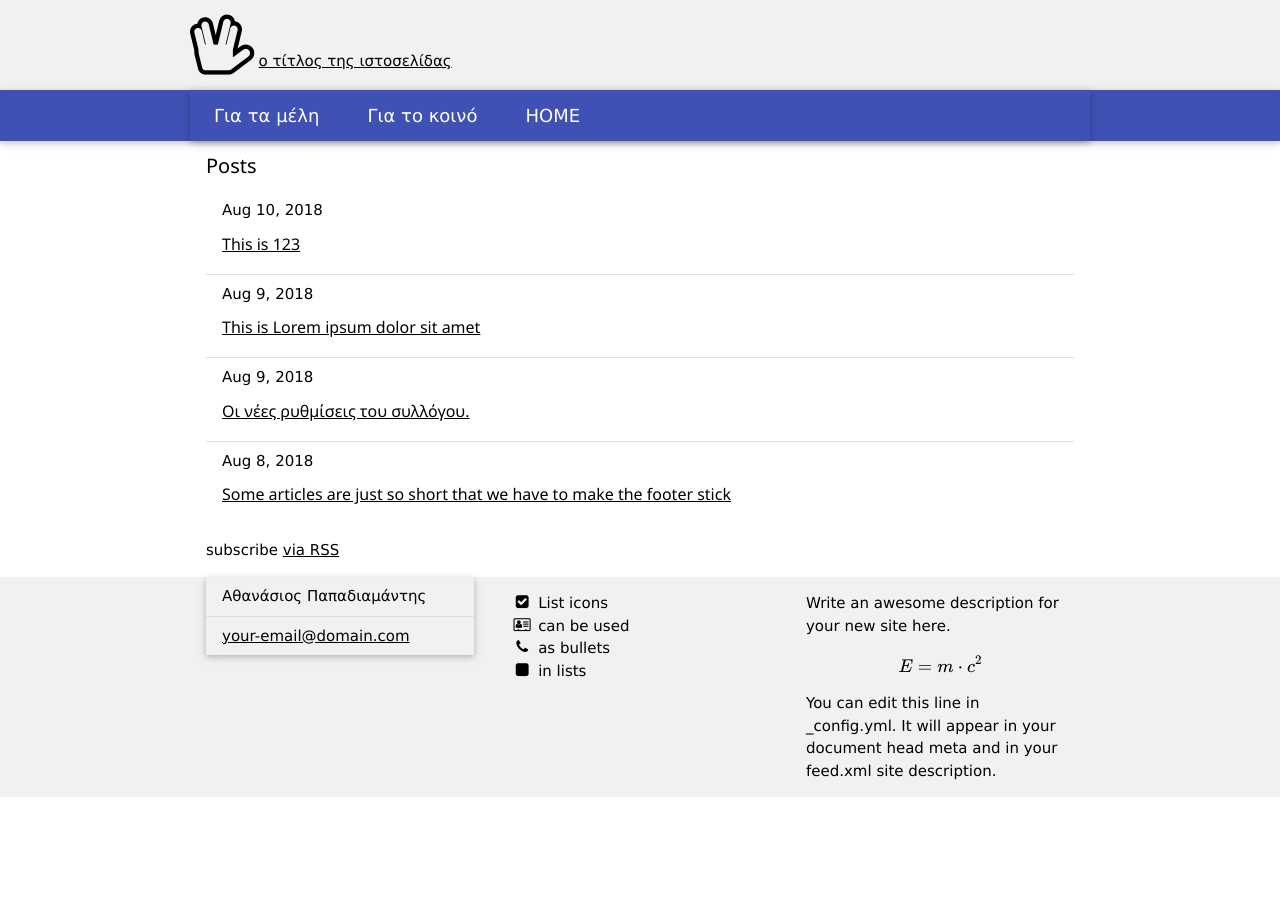
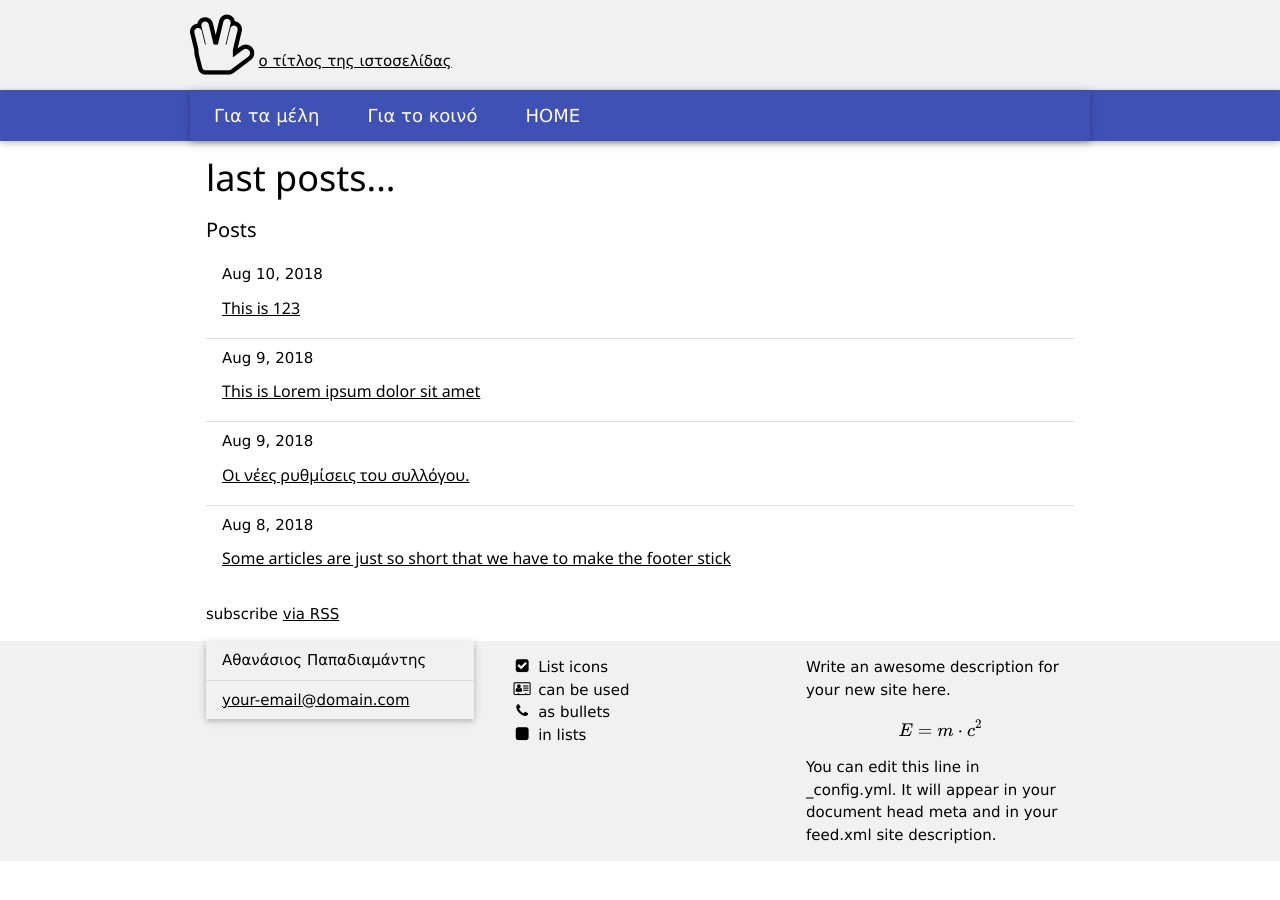
Before and after one commit to mrubyz/test, a Jekyll site: the page built from index.md, in a window 1280 px wide. Built offline with Jekyll 4.4.1, drawn with Linux system fonts in a browser that asks for light colours; formulas are drawn with MathJax 3.

Commit message:
Update home.html

```diff
--- a/_layouts/home.html
+++ b/_layouts/home.html
@@ -3,6 +3,8 @@ layout: default
 ---
 
 <div class="w3-container">
+
+    <h1>last posts...</h1>
 
 {%- if site.posts.size > 0 -%}
     <h4 class="post-list-heading">{{ page.list_title | default: "Posts" }}</h4>
```
